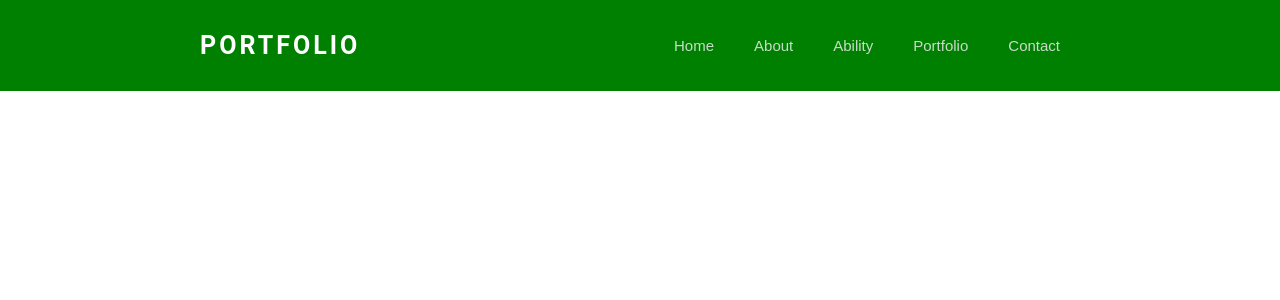
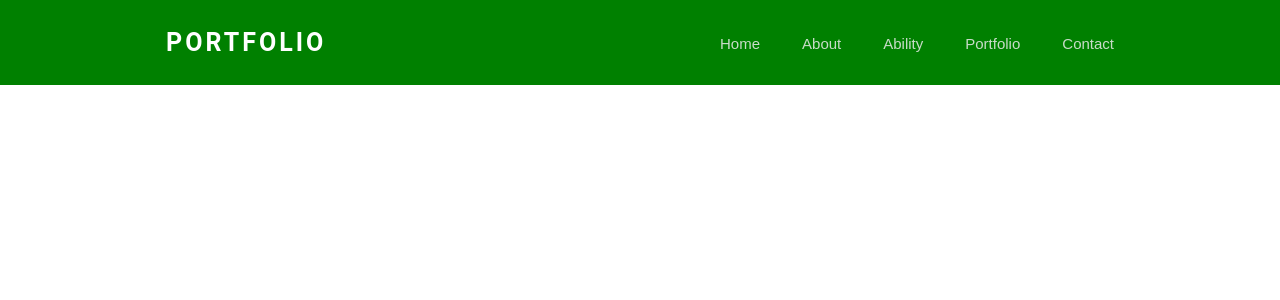
Before and after one commit to daaaayeah/react-github-pages, a React (Create React App) app: page / in a window 1280 px wide. Shown: the top 300 px of the page. Built offline with nearby package versions, Linux system fonts and the light colour scheme.

Commit message:
Modify navigation bar CSS

```diff
--- a/src/NavigationBar.js
+++ b/src/NavigationBar.js
@@ -5,14 +5,16 @@ class NavigationBar extends Component {
   render() {
     return (
       <Navi>
+        <div>
           <Logo>PORTFOLIO</Logo>
-            <Menu>
+        </div>
+        <div>
           <Button>Home</Button>
           <Button>About</Button>
           <Button>Ability</Button>
           <Button>Portfolio</Button>
           <Button>Contact</Button>
-            </Menu>
+        </div>
       </Navi>
     )
   }
@@ -20,40 +22,42 @@ class NavigationBar extends Component {
 
 const Navi = styled.div`
   background-color: green;
+  height: 85px;
   display: flex;
   justify-content: space-between;
+  align-items: center;
+  padding-left: 12.5%;
+  padding-right: 12.5%;
 `;
 
 const Logo = styled.button`
   color: white;
   background-color: transparent;
+
   font-size: 25px;
   font-family: Roboto;
   font-weight: bold;
   letter-spacing: 3px;
-  padding: 30px 200px 30px;
+
   border-style: none;
+  outline: none;
   cursor: pointer;
-  outline: none;
-`;
-
-const Menu = styled.div`
-  padding-right: 200px;
 `;
 
 const Button = styled.button`
   color: #c8dbc8;
-  background-color: transparent;
-  font-size: 15px;
-  font-family: Arial;
-  padding: 37px 20px 37px 20px;
-  border-style: none;
-  cursor: pointer;
-  outline: none;
-
   &:hover {
     color: white;
   }
+  background-color: transparent;
+
+  font-size: 15px;
+  font-family: Arial;
+
+  margin-left: 30px;
+  border-style: none;
+  outline: none;
+  cursor: pointer;
 `;
 
 export default NavigationBar;
```
Lines whose indentation alone changed are shown as unchanged.
